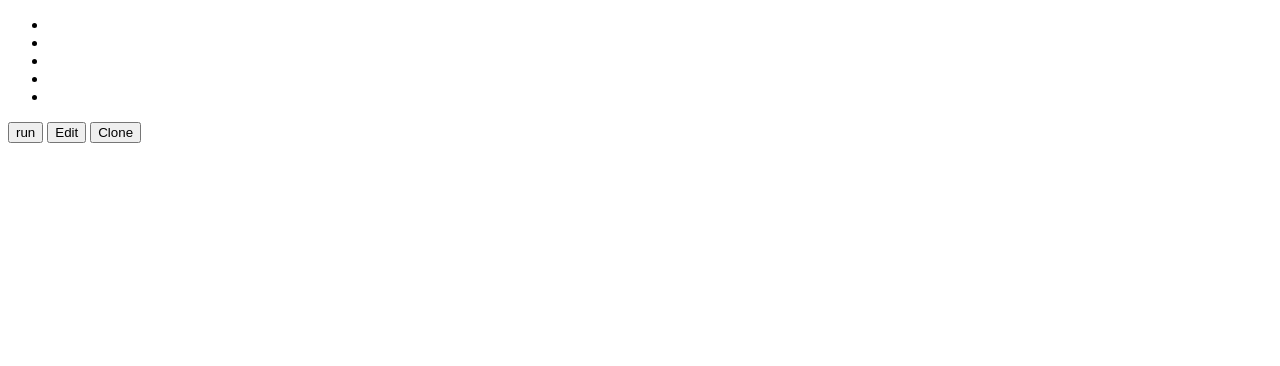
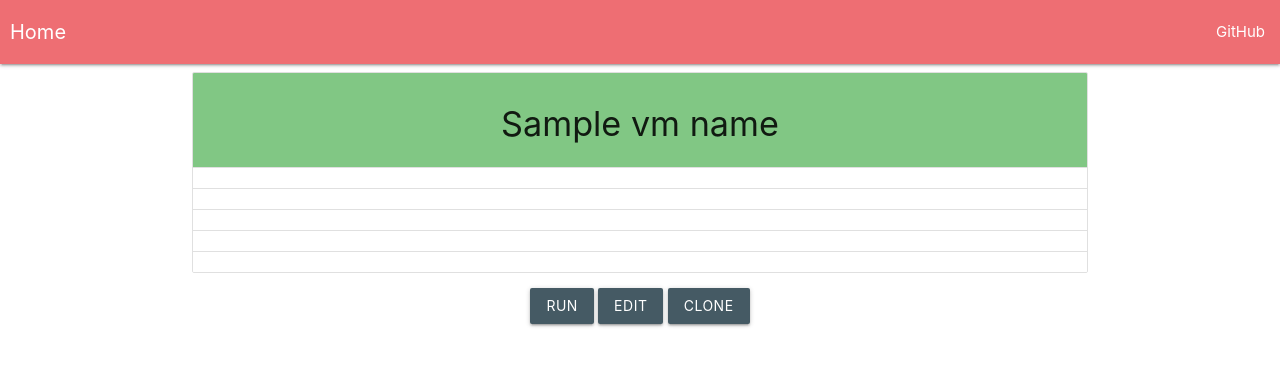
Before and after one commit to Cikappa2904/VMwareRemote, a Flask app: template src/templates/specs.html in a window 1280 px wide. Shown: the top 366 px of the page. Run offline with Flask 2, Linux system fonts and the light colour scheme; the template is opened without the code that fills it: most values are stand-ins (such as "Sample title", 1, 10 or a date in 2020); data that the repository does not hold is empty.

Commit message:
made specs.html UI better
Still unsure of the colors though

```diff
--- a/src/server.py
+++ b/src/server.py
@@ -134,7 +134,7 @@ def overview():
 def spec():
     x = int(request.args.get("vmNumber"))
     if vmArray[x].encrypted == True: return render_template("encrypted.html", vmPath = vmPathList[x])
-    return render_template("specs.html", vmNumber=request.args.get("vmNumber"))
+    return render_template("specs.html", vmNumber=request.args.get("vmNumber"), vmName=vmArray[x].vmName)
 
 @app.route("/spec")
 def specs():
--- a/src/templates/specs.html
+++ b/src/templates/specs.html
@@ -4,6 +4,12 @@
     <meta charset="UTF-8">
     <meta http-equiv="X-UA-Compatible" content="IE=edge">
     <meta name="viewport" content="width=device-width, initial-scale=1.0">
+    <!-- Compiled and minified CSS -->
+    <link rel="stylesheet" href="https://cdnjs.cloudflare.com/ajax/libs/materialize/1.0.0/css/materialize.min.css">
+    <!-- Compiled and minified JavaScript -->
+    <script src="https://cdnjs.cloudflare.com/ajax/libs/materialize/1.0.0/js/materialize.min.js"></script>
+    <link href="https://fonts.googleapis.com/icon?family=Material+Icons" rel="stylesheet">
+
 </head>
 <script>
     document.title = "{{vmName}}";
@@ -13,17 +19,42 @@
     }
 </script>
 <body>
+    <nav class="nav-wraper">
+        <a href="#" class="brand-logo" style="font-size: 20px; margin-left: 10px;">Home</a>
+        <a href="#" class="sidenav-trigger" data-target="mobile-links">
+            <i class="material-icons">menu</i>
+        </a>
+        <ul class="right hide-on-med-and-down">
+            <li><a href="https://github.com/Cikappa2904/VMwareRemote">GitHub</a></li>
+        </ul>
+    </nav>
 
-    <ul id="specsUL">
-        <li id="cpuSpecs"></li>
-        <li id="ramSpecs"></li>
-        <li id="firmwareLabel"></li>
-        <li id="hostPath"></li>
-        <li id = "isON"></li>
+    <ul class="sidenav" id="mobile-links">
+        <li><a href="https://github.com/Cikappa2904/VMwareRemote">GitHub</a></li>
     </ul>
-    <button id="runVM">run</button>
-    <button id="editVM">Edit</button>
-    <button id="cloneVM">Clone</button>
+    <div class="container">
+        <ul id="specsUL" class="collection with-header">
+            <li class="collection-header green lighten-2"><center><h4>{{vmName}}</h2></center></li>
+            <li class="collection-item" id="cpuSpecs"></li>
+            <li class="collection-item" id="ramSpecs"></li>
+            <li class="collection-item" id="firmwareLabel"></li>
+            <li class="collection-item" id="hostPath"></li>
+            <li class="collection-item" id = "isON"></li>
+        </ul>
+        <center>
+            <a class="waves-effect waves-light btn blue-grey darken-2" id="runVM">run</a>
+            <a class="waves-effect waves-light btn blue-grey darken-2" id="editVM">Edit</a>
+            <a class="waves-effect waves-light btn blue-grey darken-2" id="cloneVM">Clone</a>
+        </center>
+    </div>
+
+    <script src="https://code.jquery.com/jquery-3.6.0.min.js"></script>
+    <script src="https://cdnjs.cloudflare.com/ajax/libs/materialize/1.0.0/js/materialize.min.js"></script>
+    <script>
+        $(document).ready(function(){
+            $('.sidenav').sidenav();
+        })
+    </script>
 </body>
 <script>
 
@@ -53,6 +84,7 @@
         {
             let li = document.createElement("li")
             li.appendChild(document.createTextNode("VNC Port: " + obj['vncPort']));
+            li.className = "collection-item";
             document.getElementById("specsUL").appendChild(li);
         }
 
@@ -76,8 +108,10 @@
 
             const li1 = document.createElement("li");
             li1.appendChild(document.createTextNode(x.name + ".enabled: " + x.enabled));
+            li1.className = "collection-item";
             document.getElementById("specsUL").appendChild(li1);
             const li2 = document.createElement("li");
+            li2.className = "collection-item";
             li2.appendChild(document.createTextNode(x.name + ".type: " + x.networkType));
             document.getElementById("specsUL").appendChild(li2);
         });
```
